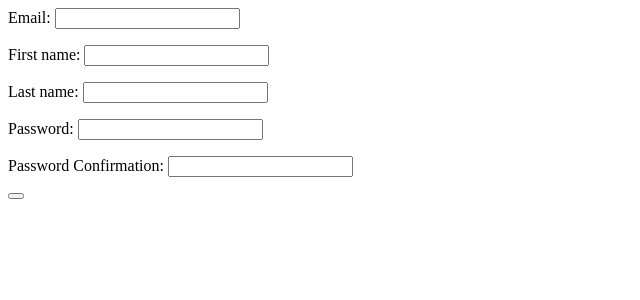
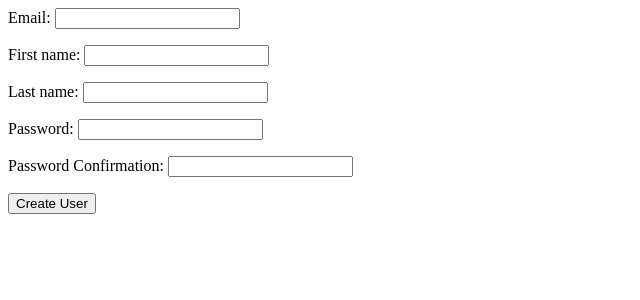
Before and after one commit to chewinggumking/trialuser, a Django app: page /create in a window 1280 px wide. Shown: the top 300 px of the page, without its empty margins (0-640 px from the left). Run offline with Django 3.2, Linux system fonts and the light colour scheme.

Commit message:
Created User with Forms

```diff
--- a/myuser/Templates/createuser.html
+++ b/myuser/Templates/createuser.html
@@ -1,6 +1,7 @@
-<form action="POST">
+<form action="{% url 'user_created' %}" method="POST">
+    {% csrf_token %}
+    {{form.as_p}}
 
-{{form.as_p}}
-<button value="SUBMI"></button>
+    <button value="SUBMI">Create User</button>
 
 </form>
--- a/myuser/views.py
+++ b/myuser/views.py
@@ -1,5 +1,5 @@
 from django.shortcuts import render
-
+from .models import SiteUser
 from .forms import UserCreationForm
 # Create your views here.
 
@@ -7,3 +7,12 @@ def create_user(request):
     form = UserCreationForm()
     context = {"form" : form}
     return render(request, "createuser.html", context)
+
+def user_created(request):
+    new_user = UserCreationForm(request.POST)
+    new_user.save()
+    created_user = SiteUser.objects.order_by('id').last()
+    user_name = created_user.first_name + " " + created_user.last_name
+    context = {"user" : user_name}
+
+    return render(request, "home.html", context)
--- a/trialuser/urls.py
+++ b/trialuser/urls.py
@@ -15,9 +15,10 @@ Including another URLconf
 """
 from django.contrib import admin
 from django.urls import path
-from myuser.views import create_user
+from myuser.views import create_user, user_created
 
 urlpatterns = [
+    path('', user_created, name = "user_created"),
     path('admin/', admin.site.urls),
-    path('create', create_user, name="Create_User"),
+    path('create', create_user, name="create_user"),
 ]
```
Also changed, not shown: myuser/Templates/home.html (added, +24 -0 lines), db.sqlite3.
